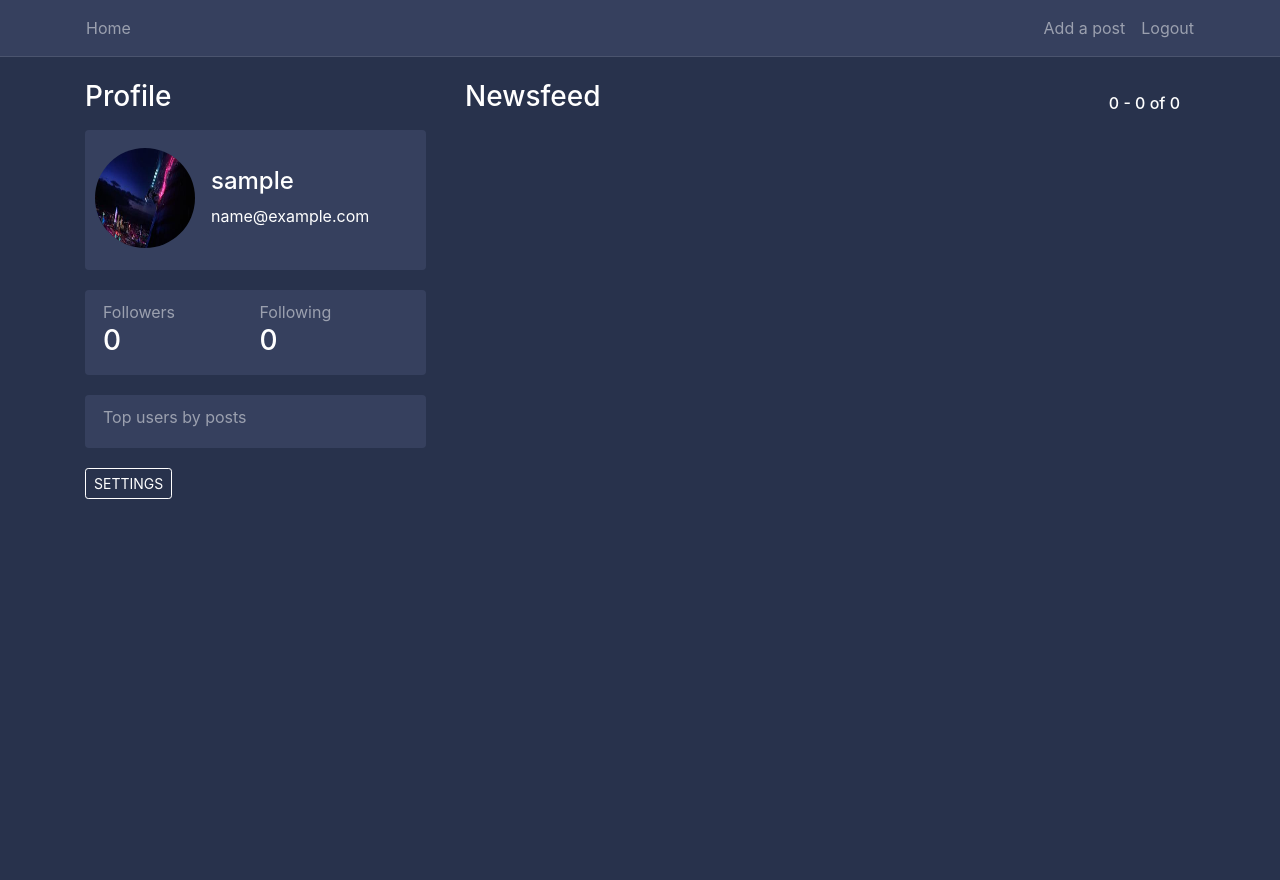
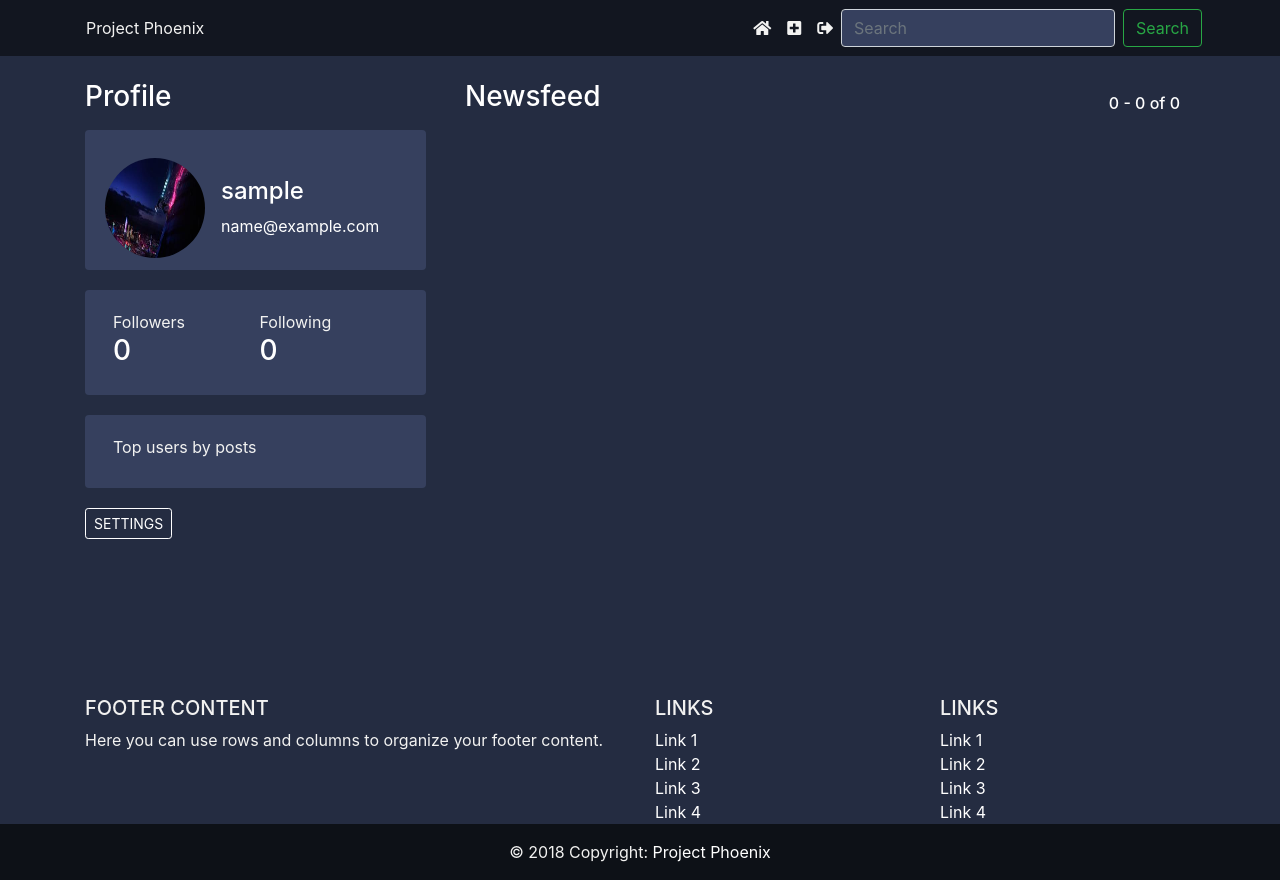
Before and after one commit to rodjoseph/speecheasy, a Django app: page / in a window 1280 px wide. Before the commit the page ends 499 px from the top, so only its background shows below. Run offline with Django 3.2, Linux system fonts and the light colour scheme; the visitor is signed in with stand-in values (Sample User, id 1); data that the repository does not hold is empty; some libraries are stand-ins or nearby versions.

Commit message:
add comment, fafvorite, mic, and share buttons, dropdown menu

```diff
--- a/blog/static/blog/main.css
+++ b/blog/static/blog/main.css
@@ -1,12 +1,15 @@
 :root {
-    --muted-color: rgba(255, 255, 255, 0.5);
+    --muted-color: #f2f2f1;
 }
 
 
 body {
-  background: #28324c;
+  background: #242c41;
   color: var(--muted-color);
   margin-top: 5rem;
+  display: flex;
+  flex-direction: column;
+  min-height: 100vh;
 }
 
 h1, h2, h3, h4, h5, h6 {
@@ -35,7 +38,7 @@ ul {
 
 .content-section {
   background: #36405e;
-  padding: 10px 10px;
+  padding: 20px 20px;
   margin-bottom: 20px;
 }
 
@@ -169,15 +172,10 @@ ul {
     cursor: pointer;
 }
 
-.hovered-tweet {
-    border: 1px solid transparent;
-}
-
 .hovered-tweet:hover {
     -webkit-transition: background-color ease-in-out .2s;
     -webkit-transition: border ease-in-out .2s;
     background-color: #454f6f !important;
-    border: 1px solid rgba(255, 255, 255, 1);
 }
 
 input[type="file"]::-webkit-file-upload-button {
@@ -190,3 +188,42 @@ input[type="file"]::-webkit-file-upload-button {
 .follow-click:hover {
     color: #00FBD7 !important;
 }
+
+.bg-custom-dark {
+  background-color: #121620;
+}
+
+.footer-copyright {
+  background-color: #0d1117;
+}
+
+.card {
+    color: #495057;
+    background-color: #36405e;
+    margin-bottom: 1.5em;
+}
+
+.card-title i {
+  margin: 0px 12px 0px 12px;
+}
+
+/* .comment-button:hover { */
+/*     -moz-border-radius: 30px; */
+/*     border-radius: 30px; */
+
+/*     background-color: teal; !important */
+/*     color: white; !important */
+/*     text-align: center; */
+/*     font-size: 2em; */
+/* } */
+/* } */
+
+.favorite-button {
+}
+
+.site-content {
+    flex: 1;
+}
+.mic-button {
+
+}
--- a/blog/templates/blog/base.html
+++ b/blog/templates/blog/base.html
@@ -5,35 +5,58 @@
         <meta charset="utf-8">
         <meta name="viewport" content="width=device-width, initial-scale=1, shrink-to-fit=no">
         <link rel="stylesheet" href="https://stackpath.bootstrapcdn.com/bootstrap/4.1.3/css/bootstrap.min.css" integrity="sha384-MCw98/SFnGE8fJT3GXwEOngsV7Zt27NXFoaoApmYm81iuXoPkFOJwJ8ERdknLPMO" crossorigin="anonymous">
+	<link rel="stylesheet"
+	  href="https://use.fontawesome.com/releases/v5.5.0/css/all.css"
+	  integrity="sha384-B4dIYHKNBt8Bc12p+WXckhzcICo0wtJAoU8YZTY5qE0Id1GSseTk6S+L3BlXeVIU"
+	  crossorigin="anonymous">
         <link rel="stylesheet" type="text/css" href="{% static 'blog/main.css' %}">
+	<link rel="stylesheet" href="{% static 'blog/bootstrap-tagsinput.css' %}" />
         <link href="https://fonts.googleapis.com/icon?family=Material+Icons" rel="stylesheet">
-        <title>twitter_clone</title>
+        <title>Speecheasy</title>
     </head>
   <body>
       <header class="site-header">
-      <nav
-              style="border-bottom: 1px solid rgba(255, 255, 255, 0.1)"
-              class="navbar navbar-expand navbar-dark bg-steel fixed-top">
+      <nav class="navbar navbar-expand navbar-dark bg-custom-dark fixed-top">
         <div class="container">
           <div class="collapse navbar-collapse" id="navbarToggle">
             <div class="navbar-nav mr-auto pl-2">
-              <a class="nav-item nav-link" href="{% url 'blog-home' %}">Home</a>
+              <a class="nav-item nav-link" href="{% url 'blog-home' %}">
+		Project Phoenix
+	      </a>
             </div>
             <!-- Navbar Right Side -->
             <div class="navbar-nav pr-2">
+	      <a class="nav-item nav-link" href="{% url 'blog-home' %}">
+		<i class="fas fa-home"></i>
+	      </a>
                 {% if user.is_authenticated %}
-                    <a class="nav-item nav-link" href="{% url 'post-create' %}">Add a post</a>
-                    <a class="nav-item nav-link" href="{% url 'logout' %}">Logout</a>
+                <a class="nav-item nav-link" href="{% url 'post-create' %}">
+		  <i class="fas fa-plus-square"></i>
+		</a>
+                <a class="nav-item nav-link" href="{% url 'logout' %}">
+		  <i class="fas fa-sign-out-alt"></i>
+		</a>
                 {% else %}
-                    <a class="nav-item nav-link" href="{% url 'login' %}">Login</a>
-                    <a class="nav-item nav-link" href="{% url 'register-users' %}">Register</a>
+                <a class="nav-item nav-link" href="{% url 'login' %}">
+		  <i class="fas fa-sign-in-alt"></i>
+		</a>
+                <a class="nav-item nav-link" href="{% url 'register-users' %}">
+		  <i class="fas fa-user-plus"></i>
+		</a>
                 {% endif %}
+		<form class="form-inline my-2 my-lg-0">
+		  <input class="form-control mr-sm-2" type="text"
+			 placeholder="Search" aria-label="Search">
+		  <button class="btn btn-outline-success my-2 my-sm-0"
+			  type="submit">Search</button>
+		</form>
             </div>
           </div>
         </div>
       </nav>
-    </header>
-    <main role="main" class="container">
+      </header>
+
+    <main role="main" class="container site-content">
       <div class="row">
         <div class="col-md-12">
             {% if messages %}
@@ -48,6 +71,60 @@
       </div>
     </main>
 
+    <footer class="page-footer font-small blue pt-4">
+      <div class="container text-center text-md-left">
+	<div class="row">
+	  <div class="col-md-6 mt-md-0 mt-3">
+            <h5 class="text-uppercase">Footer Content</h5>
+            <p>Here you can use rows and columns to organize your footer content.</p>
+	  </div>
+	  <hr class="clearfix w-100 d-md-none pb-3">
+
+	  <div class="col-md-3 mb-md-0 mb-3">
+            <h5 class="text-uppercase">Links</h5>
+            <ul class="list-unstyled">
+	      <li>
+		<a href="#!">Link 1</a>
+	      </li>
+	      <li>
+		<a href="#!">Link 2</a>
+	      </li>
+	      <li>
+		<a href="#!">Link 3</a>
+	      </li>
+	      <li>
+		<a href="#!">Link 4</a>
+	      </li>
+            </ul>
+	  </div>
+
+	  <!-- Grid column -->
+	  <div class="col-md-3 mb-md-0 mb-3">
+            <h5 class="text-uppercase">Links</h5>
+            <ul class="list-unstyled">
+	      <li>
+		<a href="#!">Link 1</a>
+	      </li>
+	      <li>
+		<a href="#!">Link 2</a>
+	      </li>
+	      <li>
+		<a href="#!">Link 3</a>
+	      </li>
+	      <li>
+		<a href="#!">Link 4</a>
+	      </li>
+            </ul>
+	  </div>
+	</div>
+      </div>
+
+      <!-- Copyright -->
+      <div class="footer-copyright text-center py-3 ">© 2018 Copyright:
+	<a href="/">Project Phoenix</a>
+      </div>
+
+    </footer>
 
     <!-- Optional JavaScript -->
     <!-- jQuery first, then Popper.js, then Bootstrap JS -->
--- a/blog/templates/blog/home.html
+++ b/blog/templates/blog/home.html
@@ -161,38 +161,56 @@
 	  <div class="col-4 d-flex flex-row-reverse no-padding align-items-center"
                style="padding-right: 0 !important;">
             {% if post.author == user %}
-                                <a class="material-icons ml-2"
-                                   style="font-size: 14px"
-                                        href="{% url 'post-delete' post.id %}">clear</a>
-                                <a class="material-icons ml-2"
-                                   style="font-size: 14px"
-                                        href="{% url 'post-update' post.id %}">update</a>
-                            {%  endif %}
+            <div class="dropdown show">
+	      <a data-toggle="dropdown" aria-haspopup="true" aria-expanded="false">
+		<i class="fas fa-ellipsis-h"></i>
+	      </a>
+
+	      <div class="dropdown-menu" aria-labelledby="dropdownMenuButton">
+		<a class="dropdown-item"
+		   href="{% url 'post-update' post.id %}">
+		  <i class="fas fa-edit"></i>
+		  Edit post
+		</a>
+		<a class="dropdown-item"
+		   href="{% url 'post-delete' post.id %}">
+		  <i class="fas fa-times"></i>
+		  Delete post
+		</a>
 	      </div>
+	    </div>
+          </div>
+	  {% endif %}
         </div>
 	<div> <h3 class="white-important mb-3">{{post.title}}</h3></div>
         <a
           style="color: rgba(255, 255, 255, 0.5) !important;"
           href="{% url 'post-detail' post.id %}">
 	  {% if post.embed_link %}
-                  <iframe width="560" height="315" src=" {{ post.embed_link }}" frameborder="0" allow="accelerometer; autoplay; encrypted-media; gyroscope; picture-in-picture" allowfullscreen></iframe>
+	  <div class="embed-responsive embed-responsive-16by9">
+            <iframe class="embed-responsive-item" src=" {{ post.embed_link }}" frameborder="0" allow="accelerometer; autoplay; encrypted-media; gyroscope; picture-in-picture" allowfullscreen></iframe>
+	  </div>
+
           {% endif %}
           <p class="mb-4">
             {{ post.content }}
           </p>
 
+	  <!-- Icons -->
 	  <div class="row">
-                            <div class="col-6">
-                                <small style="opacity: 0.4;">
-                                    {{ post.number_of_comments }} comment(s)
-                                </small>
+	    <div class="col comment-button">
+	      <i class="far fa-comment"></i>
+	      {{ post.number_of_comments }}
 	    </div>
-                            <div class="col-6">
-                                <small
-                                        style="opacity: 0.4;"
-                                    class="white-important d-flex full-width flex-row-reverse">
-                                    {{ post.date_posted | date:"H:i l, d.m.y" }}
-                                </small>
+	    <div class="col mic-button">
+	      <i class="fas fa-microphone"></i>
+	    </div>
+	    <div class="col favorite-button">
+	      <i class="far fa-star"></i>
+	      {{ post.number_of_favorites }}
+	    </div>
+	    <div class="col share-button">
+	      <i class="fas fa-share-square"></i>
 	    </div>
 	  </div>
         </a>
--- a/blog/views.py
+++ b/blog/views.py
@@ -1,5 +1,5 @@
 from django.shortcuts import render, get_object_or_404
-from blog.models import Post, Comment
+from blog.models import Post, Comment, Favorite
 from users.models import Follow, Profile
 import sys
 from django.contrib.auth.models import User
@@ -7,7 +7,8 @@ from django.views.generic import ListView, DetailView, CreateView, UpdateView, D
 from django.contrib.auth.mixins import LoginRequiredMixin, UserPassesTestMixin
 from django.db.models import Count
 from .forms import NewCommentForm
-
+import re
+#from taggit.models import Tag
 
 def is_users(post_user, logged_user):
     return post_user == logged_user
@@ -46,6 +47,21 @@ class PostListView(LoginRequiredMixin, ListView):
             follows.append(obj.follow_user)
         return Post.objects.filter(author__in=follows).order_by('-date_posted')
 
+    # def post(self, request, *args, **kwargs):
+    #     if request.user.id is not None:
+    #         favorite_between = Favorite.objects.filter(user=request.user,
+    #                                                    post=request.post)
+
+    #         if 'favorite' in request.POST:
+    #             new_relation = Favorite(user=request.user, request.post))
+    #             if follows_between.count() == 0:
+    #                 new_relation.save()
+    #         elif 'unfavorite' in request.POST:
+    #             if follows_between.count() > 0:
+    #                 follows_between.delete()
+
+        return self.get(self, request, *args, **kwargs)
+
 
 class UserPostListView(LoginRequiredMixin, ListView):
     model = Post
@@ -82,12 +98,12 @@ class UserPostListView(LoginRequiredMixin, ListView):
                                                     follow_user=self.visible_user())
 
             if 'follow' in request.POST:
-                    new_relation = Follow(user=request.user, follow_user=self.visible_user())
-                    if follows_between.count() == 0:
-                        new_relation.save()
+                new_relation = Follow(user=request.user, follow_user=self.visible_user())
+                if follows_between.count() == 0:
+                    new_relation.save()
             elif 'unfollow' in request.POST:
-                    if follows_between.count() > 0:
-                        follows_between.delete()
+                if follows_between.count() > 0:
+                    follows_between.delete()
 
         return self.get(self, request, *args, **kwargs)
 
@@ -112,7 +128,6 @@ class PostDetailView(DetailView):
 
         return self.get(self, request, *args, **kwargs)
 
-
 class PostDeleteView(LoginRequiredMixin, UserPassesTestMixin, DeleteView):
     model = Post
     template_name = 'blog/post_delete.html'
@@ -122,10 +137,9 @@ class PostDeleteView(LoginRequiredMixin, UserPassesTestMixin, DeleteView):
     def test_func(self):
         return is_users(self.get_object().author, self.request.user)
 
-
 class PostCreateView(LoginRequiredMixin, CreateView):
     model = Post
-    fields = ['content', 'title', 'embed_link']
+    fields = ['content', 'title', 'embed_link']#, 'tags']
     template_name = 'blog/post_new.html'
     success_url = '/'
 
@@ -141,7 +155,7 @@ class PostCreateView(LoginRequiredMixin, CreateView):
 
 class PostUpdateView(LoginRequiredMixin, UserPassesTestMixin, UpdateView):
     model = Post
-    fields = ['content']
+    fields = ['content', 'title', 'embed_link']
     template_name = 'blog/post_new.html'
     success_url = '/'
 
@@ -192,3 +206,13 @@ class FollowersListView(ListView):
         data = super().get_context_data(**kwargs)
         data['follow'] = 'followers'
         return data
+
+    def favoritePost(request):
+        if request.method == 'GET':
+               post_id = request.GET['post_id']
+               likedpost = Post.objects.get(pk=post_id) #getting the liked posts
+               m = Like(post=likedpost) # Creating Like Object
+               m.save()  # saving it to store in database
+               return HttpResponse("Success!") # Sending an success response
+        else:
+               return HttpResponse("Request method is not a GET")
--- a/requirements.txt
+++ b/requirements.txt
@@ -1,4 +1,5 @@
-Django==3.0.5
+Django==3.0.6
 django-crispy-forms==1.9.0
+django-taggit==1.3.0
 Pillow==7.1.1
-pytz==2019.3
+pytz==2020.1
```
Also changed, not shown: blog/forms.py (+13 -2 lines), blog/models.py (+20 -0 lines), blog/serializers.py (added, +14 -0 lines), django_project/settings.py (+16 -5 lines), blog/migrations/0001_initial.py, users/migrations/0001_initial.py, users/migrations/0002_follow.py (deleted), users/migrations/0003_auto_20181020_2105.py (deleted), users/migrations/0004_auto_20181020_2110.py (deleted), users/migrations/0005_auto_20181024_0929.py (deleted). Lines whose indentation alone changed are shown as unchanged.
